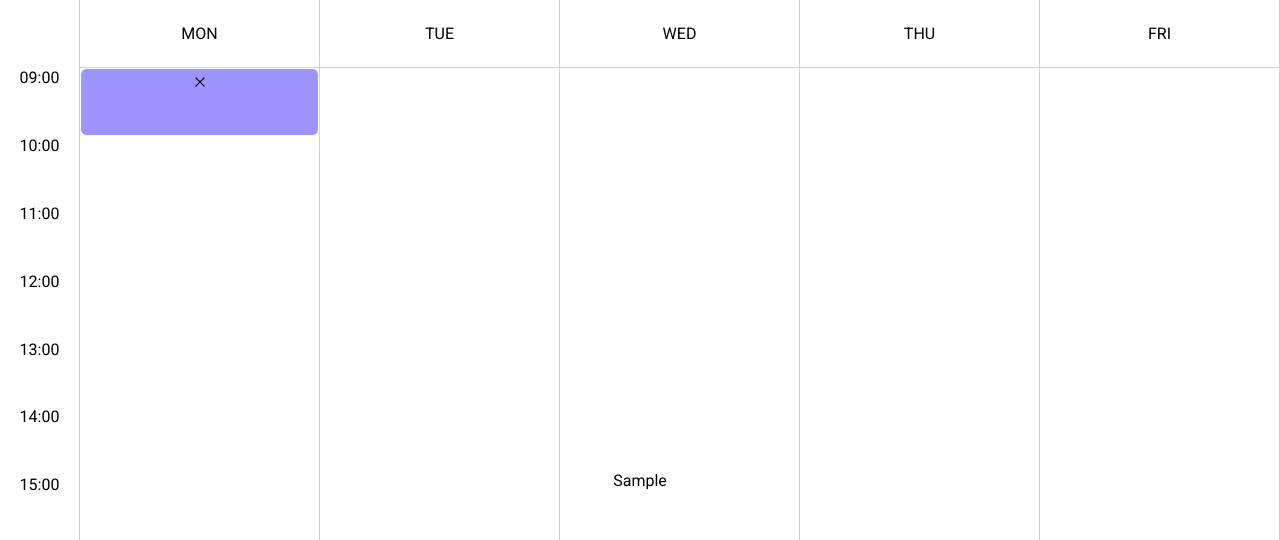
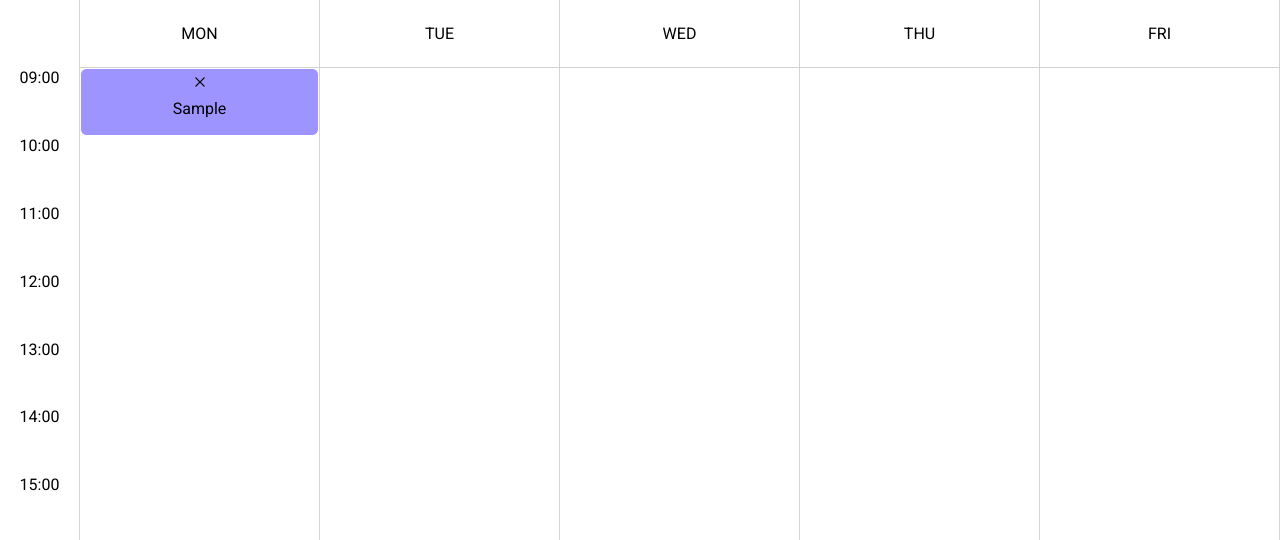
Before and after one commit to tom-penny/calendar, a React (Create React App) app: page / in a window 1280 px wide. Both pictures are taken after typing "Sample" into the empty fields and a click on the button "Save". Shown: the top 540 px of the page. Built offline with nearby package versions, Linux system fonts and the light colour scheme.

Commit message:
fix animation syntax

```diff
--- a/src/components/Event.jsx
+++ b/src/components/Event.jsx
@@ -19,9 +19,8 @@ export const Event = ({event, width, deleteEvent}) => {
         backgroundColor: color.current
     }
 
-    return <div className='event animate__animated.animate__fadeInRight' style={style}>
+    return <div className='event animate__animated animate__fadeInRight' style={style}>
         <CrossIcon className='event__icon' onClick={handleClick}/>
-        {/* <div className='event__container'> */}
-            <div className='event__text'>{event.name}</div>
+        <div className='event__text'>{event.name}</div>
     </div>
 }
```
